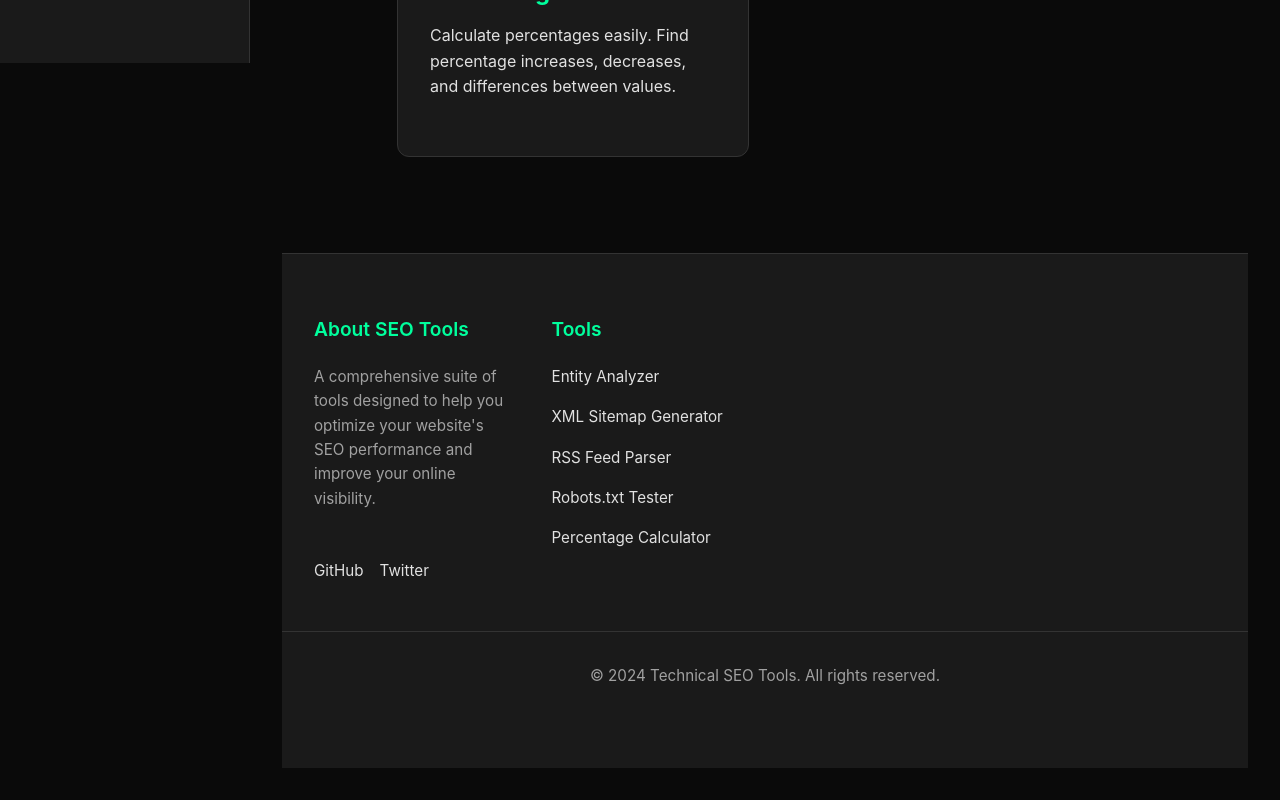
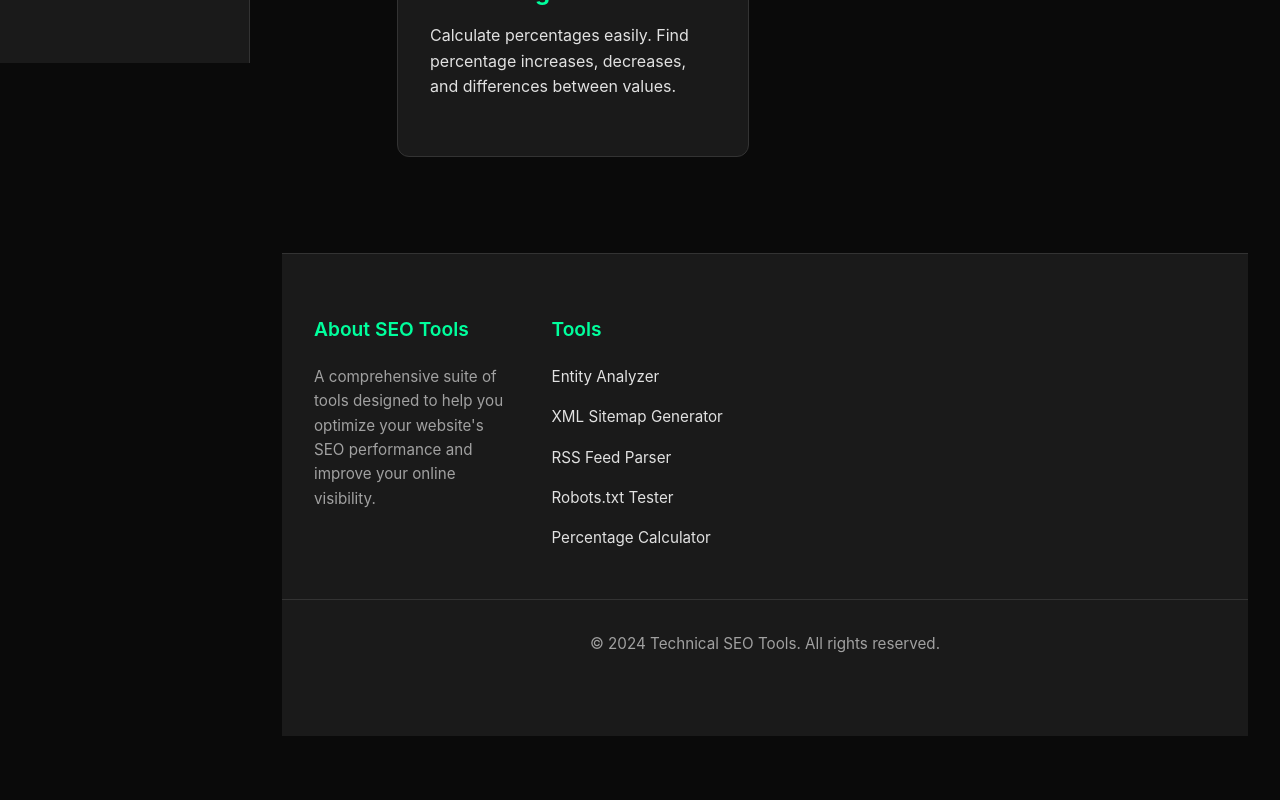
Before and after one commit to ajnieves/seo-tools, a Next.js app: page / in a window 1280 px wide. Shown: the part 737-1537 px from the top of the page. After the commit the page ends 1505 px from the top, so only its background shows below. Built offline with nearby package versions, Linux system fonts and the light colour scheme.

Commit message:
removed social links place holders

```diff
--- a/src/components/Footer.tsx
+++ b/src/components/Footer.tsx
@@ -114,14 +114,6 @@ export default function Footer() {
           <FooterText>
             A comprehensive suite of tools designed to help you optimize your website's SEO performance and improve your online visibility.
           </FooterText>
-          <SocialLinks>
-            <ExternalLink href="https://github.com" target="_blank" rel="noopener noreferrer">
-              GitHub
-            </ExternalLink>
-            <ExternalLink href="https://twitter.com" target="_blank" rel="noopener noreferrer">
-              Twitter
-            </ExternalLink>
-          </SocialLinks>
         </FooterSection>
 
         <FooterSection>
```
